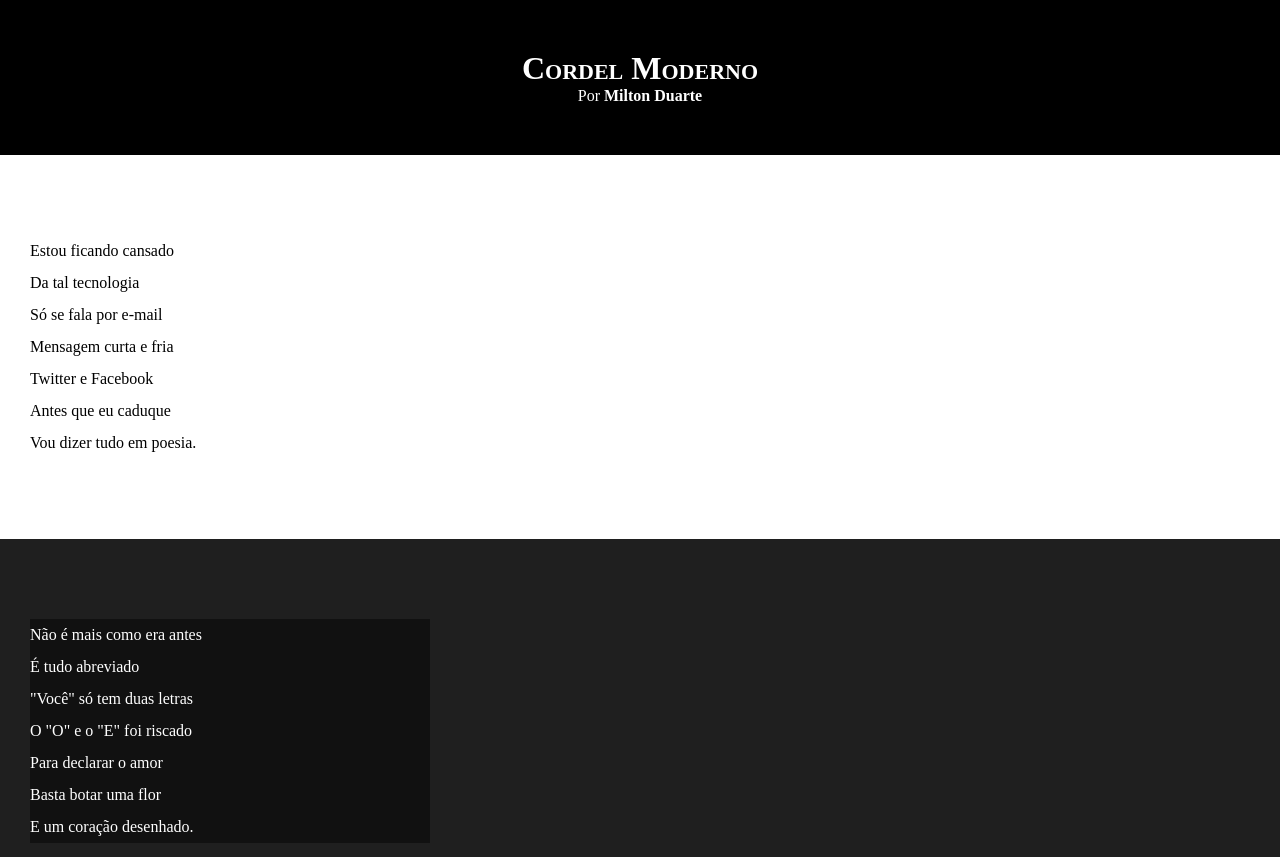
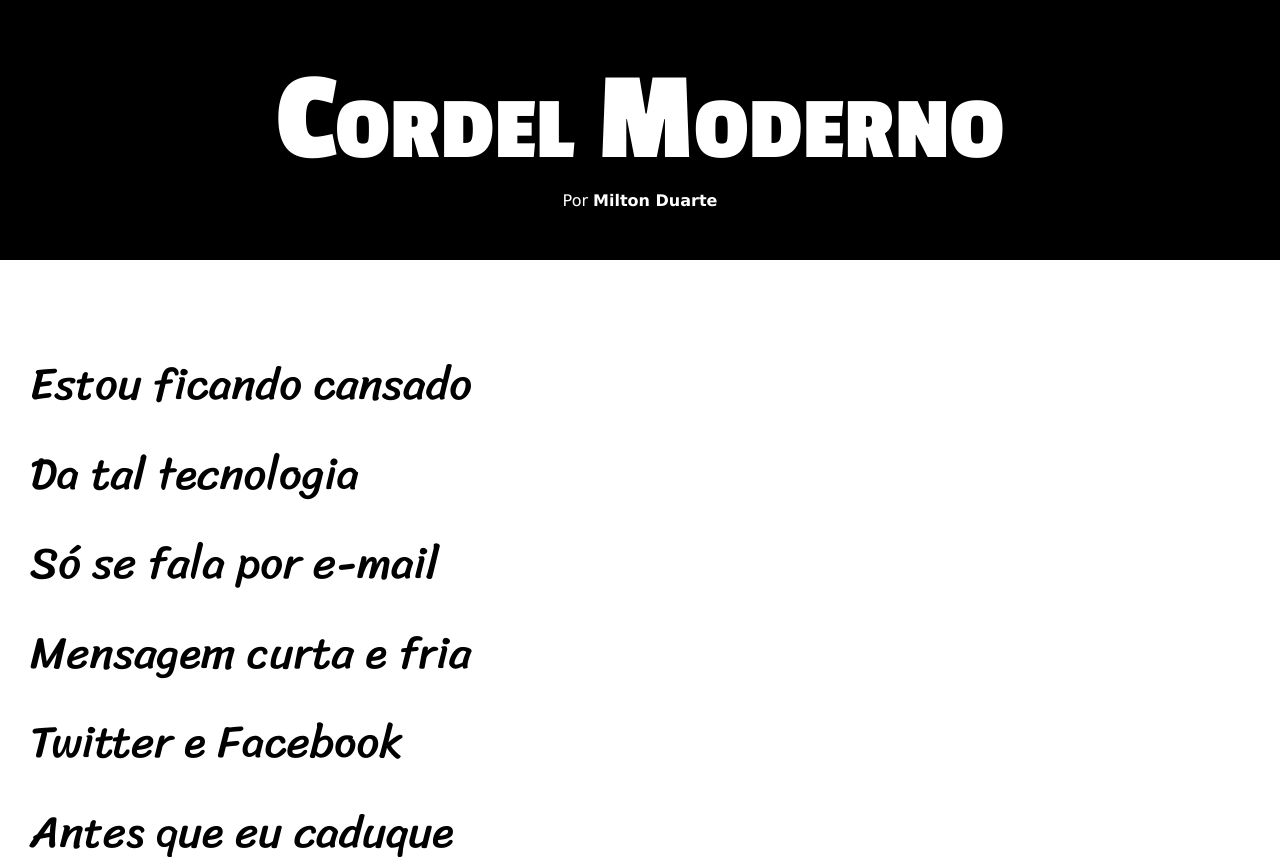
Before and after one commit to YuriGiovaniDev/html-css, a plain HTML site: page desafios/Projeto Coordel Moderno/index..html in a window 1280 px wide. Shown: the top 857 px of the page. Drawn offline with Linux system fonts and the light colour scheme.

Commit message:
adicionei fontes

```diff
--- a/desafios/Projeto Coordel Moderno/style.css
+++ b/desafios/Projeto Coordel Moderno/style.css
@@ -1,4 +1,14 @@
 @charset "UTF-8";
+
+@import url('https://fonts.googleapis.com/css2?family=Archivo+Black&family=Bebas+Neue&family=Indie+Flower&family=Passion+One:wght@400;700;900&family=Poppins:ital,wght@0,100;0,200;0,300;0,400;0,500;0,600;0,700;0,800;0,900;1,100;1,200;1,300;1,400;1,500;1,600;1,700;1,800;1,900&display=swap');
+
+@import url('https://fonts.googleapis.com/css2?family=Archivo+Black&family=Bebas+Neue&family=Indie+Flower&family=Passion+One:wght@400;700;900&family=Poppins:ital,wght@0,100;0,200;0,300;0,400;0,500;0,600;0,700;0,800;0,900;1,100;1,200;1,300;1,400;1,500;1,600;1,700;1,800;1,900&family=Sriracha&display=swap');
+
+:root{
+ --fonte1:Verdana, Geneva, Tahoma, sans-serif;
+ --fonte2:'Passion One', cursive;
+ --fonte3:'Sriracha', sans-serif;
+}
 
 *{
     padding: 0px;
@@ -8,6 +18,7 @@
 html, body{
     min-height: 100vh;
     background-color: darkgray;
+    font-family: var(--fonte1);
 }
 header{
     background-color: black;
@@ -15,8 +26,10 @@ header{
     text-align: center;
 }
 header h1{
+    font-family: var(--fonte2);
     padding-top: 50px;
     font-variant: small-caps;
+    font-size: 10vw;
 }
 header p{
     padding-bottom: 50px;
@@ -36,6 +49,8 @@ section{
     padding-bottom: 10vh;
     line-height: 2em;
     padding-left: 30px;
+    font-family: var(--fonte3);
+    font-size: 3.5vw;
 }
 
 .normal{
@@ -49,7 +64,8 @@ section{
 }
 .imagem > p{
     background-color: rgba(0, 0, 0, 0.466);
-    width: 400px;
+    display: inline-block;
+    padding: 5px;
 }
 
 footer{
```
